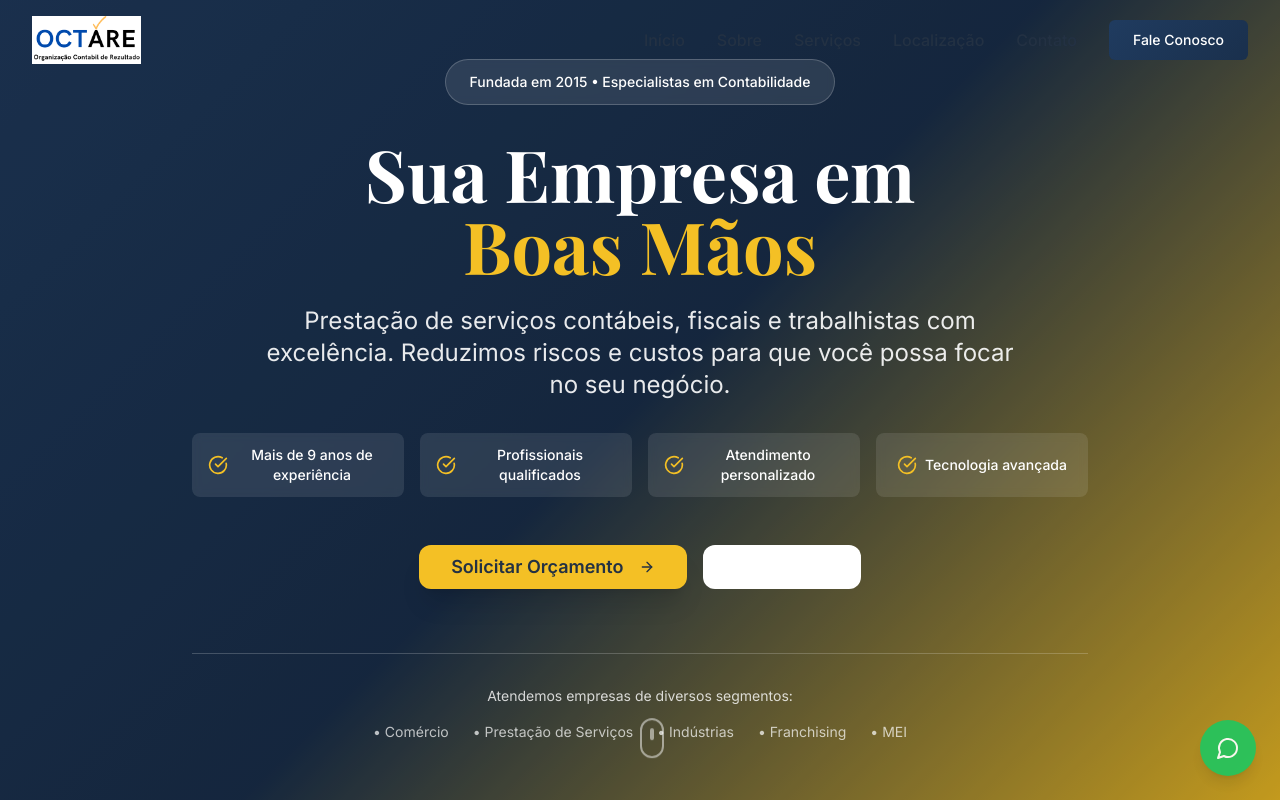
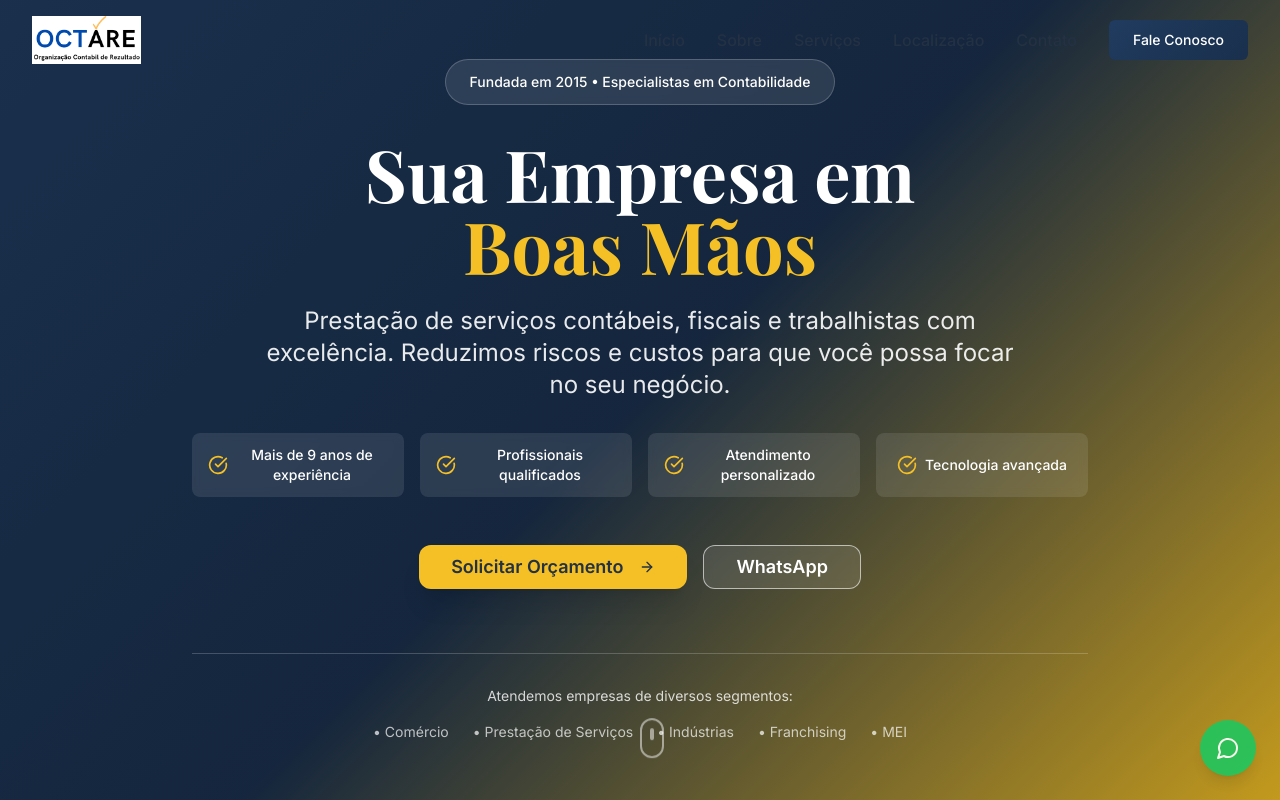
Before and after one commit to DevZipMateus/octare-digital-presence, a React (Vite) app: page / in a window 1280 px wide. Shown: the top 800 px of the page. Built offline with nearby package versions, Linux system fonts and the light colour scheme.

Commit message:
Fix: Adjust WhatsApp button colors
Adjusted the WhatsApp button's hover state to display a gold color when the mouse is over it, improving visibility and contrast.

```diff
--- a/src/components/Hero.tsx
+++ b/src/components/Hero.tsx
@@ -75,7 +75,7 @@ const Hero = () => {
               <Button
                 variant="outline"
                 size="lg"
-                className="border-white/30 text-white hover:bg-accent hover:text-accent-foreground hover:border-accent backdrop-blur-sm font-semibold px-8 py-4 text-lg rounded-xl transition-all duration-300"
+                className="border-white/60 text-white bg-white/10 hover:bg-accent hover:text-accent-foreground hover:border-accent backdrop-blur-sm font-semibold px-8 py-4 text-lg rounded-xl transition-all duration-300"
               >
                 WhatsApp
               </Button>
```
